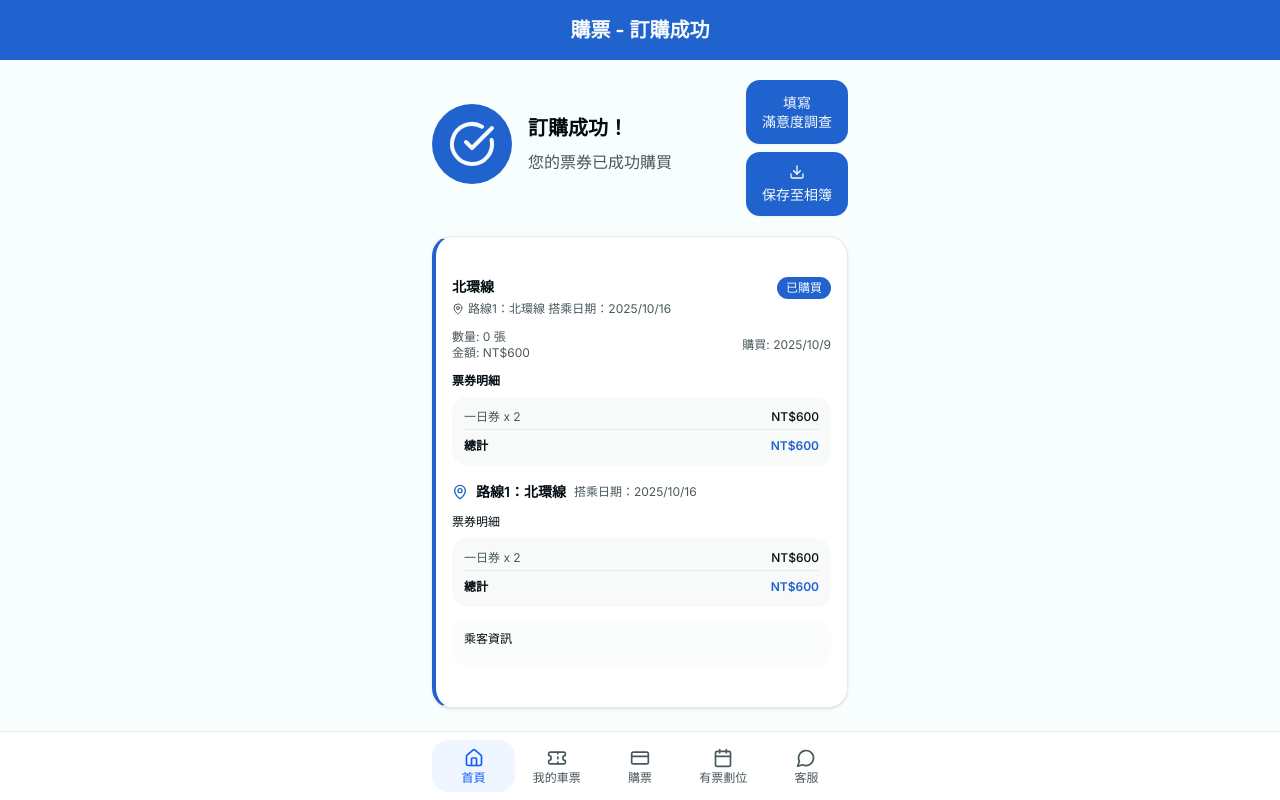
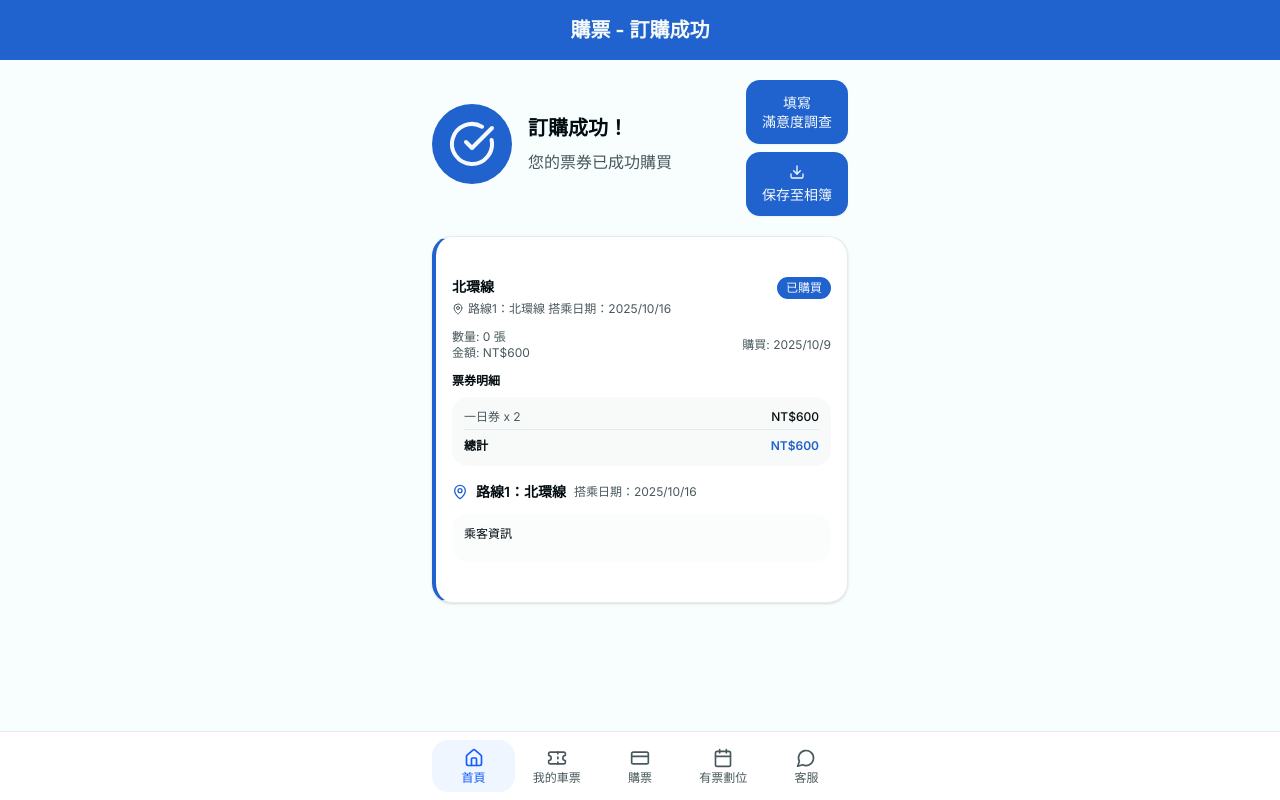
Before and after one commit to Tomalin18/penghu-app, a Next.js app: page /purchase/success in a window 1280 px wide. Built offline with nearby package versions, Linux system fonts and the light colour scheme.

Commit message:
購票成功頁保留統一明細

```diff
--- a/app/purchase/success/page.tsx
+++ b/app/purchase/success/page.tsx
@@ -303,26 +303,6 @@ export default function PurchaseSuccessPage() {
                       </span>
                     </div>
 
-                    {/* 該路線的票券明細 */}
-                    {orderData.ticketBreakdown && (
-                      <div className="mb-3">
-                        <h5 className="font-medium text-xs text-foreground mb-2">票券明細</h5>
-                        <div className="bg-muted/50 p-3 rounded-lg space-y-1">
-                          {Object.entries(orderData.ticketBreakdown).map(([key, detail]: [string, any]) => (
-                            <div key={key} className="flex justify-between text-xs">
-                              <span className="text-muted-foreground">
-                                {detail.label} x {detail.count}
-                              </span>
-                              <span className="font-medium">NT${detail.subtotal}</span>
-                            </div>
-                          ))}
-                          <div className="pt-2 border-t border-border flex justify-between font-semibold text-xs">
-                            <span>總計</span>
-                            <span className="text-primary">NT${orderData.totalAmount}</span>
-                          </div>
-                        </div>
-                      </div>
-                    )}
 
                     {/* 該路線的乘客資訊 */}
                     <div className="bg-muted/30 p-3 rounded-lg">
```
